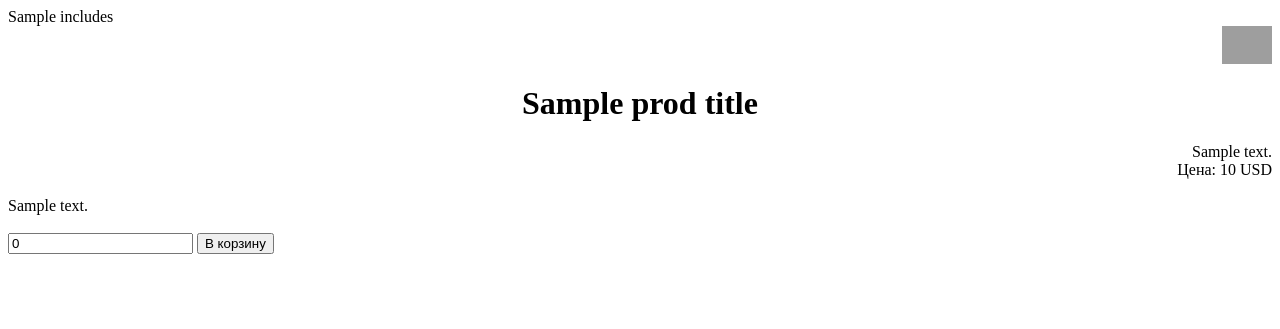
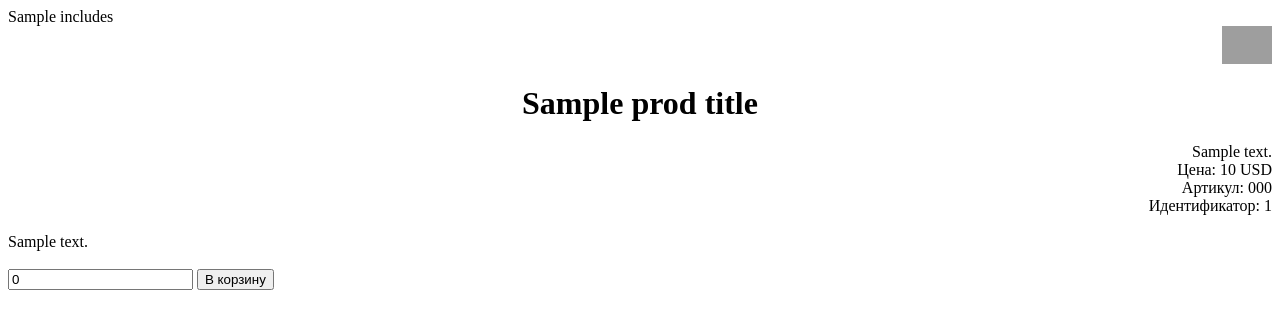
Before and after one commit to wbstreet/wbs_minishop, a PHP site: template templates/frontend_product.twig in a window 1280 px wide. Shown: the top 329 px of the page. Run offline with PHP 8.4, Linux system fonts and the light colour scheme; the template is opened without the code that fills it: most values are stand-ins (such as "Sample title", 1, 10 or a date in 2020); some libraries are stand-ins or nearby versions; grey boxes are pictures that could not be loaded.

Commit message:
Vendor code was added

```diff
--- a/install-struct.sql
+++ b/install-struct.sql
@@ -12,7 +12,8 @@ CREATE TABLE  `{TABLE_PREFIX}mod_wbs_minishop_settings` (
     `window_html` TEXT,
     `window_css` TEXT,
     `need_registration` INT NOT NULL DEFAULT 0,
-    `is_general_settings` INT(11) NOT NULL DEFAULT '0'
+    `is_general_settings` INT(11) NOT NULL DEFAULT '0',
+    `show_code` INT NOT NULL DEFAULT 2
 ){TABLE_ENGINE=MyISAM};
 
 DROP TABLE IF EXISTS `{TABLE_PREFIX}mod_wbs_minishop_products`;
@@ -31,6 +32,7 @@ CREATE TABLE `{TABLE_PREFIX}mod_wbs_minishop_products` (
     `prod_is_hit` INT(11),
     `is_copy_for` INT(11) NOT NULL DEFAULT '0',
     `prod_link` VARCHAR(255) NOT NULL,
+    `prod_vendor_code` VARCHAR(255) NOT NULL DEFAULT '',
     PRIMARY KEY (prod_id)
 ){TABLE_ENGINE=MyISAM};
 
--- a/templates/frontend_product.twig
+++ b/templates/frontend_product.twig
@@ -25,9 +25,10 @@
 
 <div class='product' id='product{{ PROD_ID }}' data-prod_id='{{ PROD_ID }}' data-section_id='{{ section_id }}' data-page_id='{{ page_id }}'>
     <div style="text-align:right">
-        {{ PROD_SHORT_DESCR }}
-        <br>
-        Цена: {{ PROD_PRICE }} {{ CURRENCY }}
+        {{ PROD_SHORT_DESCR }} <br>
+        Цена: {{ PROD_PRICE }} {{ CURRENCY }} <br>
+        Артикул: {{ PROD_VENDOR_CODE }} <br>
+        Идентификатор: {{ PROD_ID }}
     </div>
 
     <br>
--- a/templates/product_edit.twig
+++ b/templates/product_edit.twig
@@ -26,6 +26,10 @@
     <tr>
        <td> Количество:</td>
        <td> <input name="prod_count" type="number" value="{{ product.prod_count }}" ></td>
+    </tr>
+    <tr>
+       <td> Артикул:</td>
+       <td> <input name="prod_vendor_code" type="text" value="{{ product.prod_vendor_code }}" ></td>
     </tr>
     <tr>
         <td></td>
```
Also changed, not shown: lib.class.minishop.php (+5 -2 lines).
